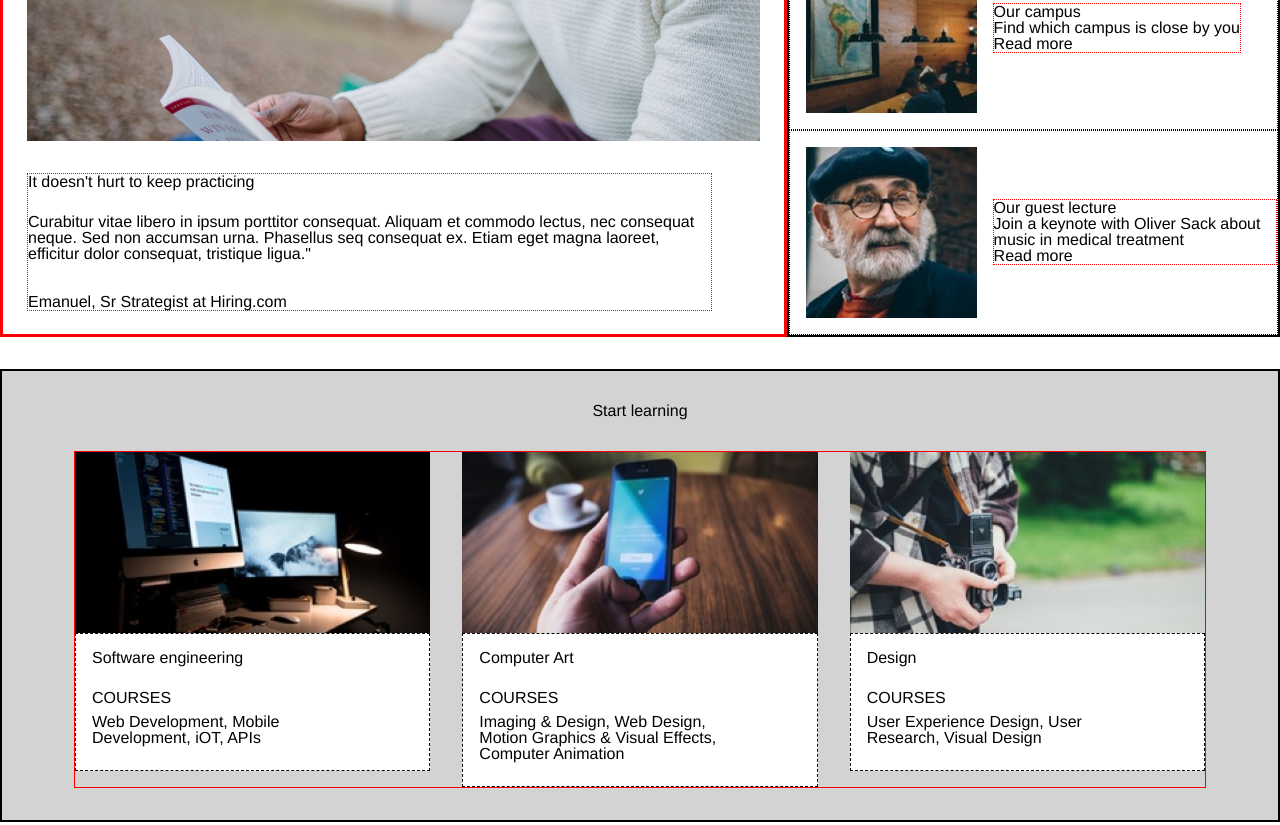
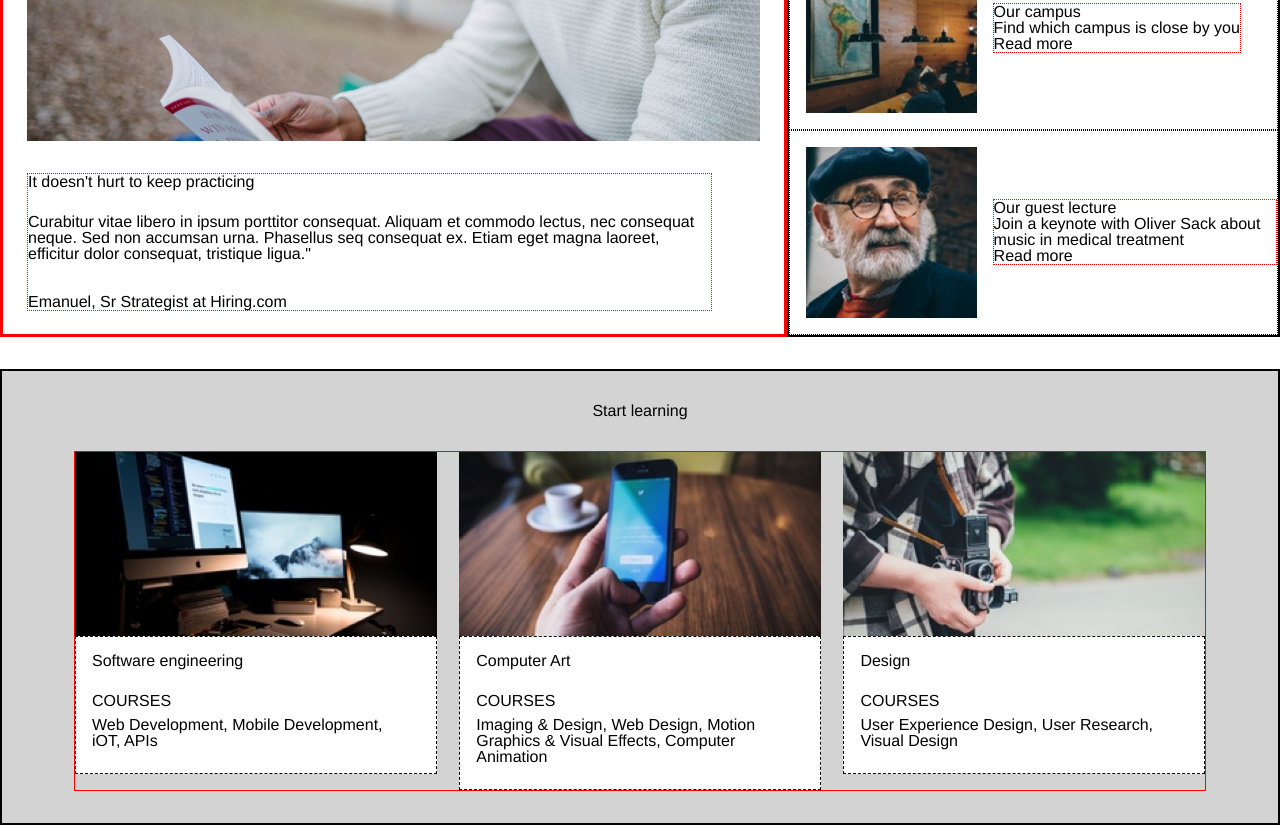
Before and after one commit to justinbaldauf/Colmar, a plain HTML site: page index.html in a window 1280 px wide. Shown: the part 971-1796 px from the top of the page. Drawn offline with Linux system fonts and the light colour scheme.

Commit message:
3rd section v2

```diff
--- a/index.html
+++ b/index.html
@@ -105,7 +105,7 @@
               <h5>Web Development, Mobile Development, iOT, APIs</h5>
             </div>
           </div>
-          <div id="computer-art" class="vertical-image-and-text-box">
+          <div class="vertical-image-and-text-box">
             <img class="desktop" src="./images/course-computer-art.jpg"/>
             <div class="flex-wrap-col">
               <h3>Computer Art</h3>
--- a/style.css
+++ b/style.css
@@ -285,11 +285,12 @@ main {
 .row-of-boxes {
   width: auto;
   display: flex;
+  justify-content: space-between;
   border: 1px red solid;
 }
 
 .vertical-image-and-text-box {
-  width: 33%;
+  width: 32%;
   display: flex;
   flex-direction: column;
 }
@@ -305,7 +306,7 @@ main {
   border: 1px black dashed;
   padding-left: 1rem;
   padding-top: 1rem;
-  padding-right: 4rem;
+  padding-right: 3rem;
   padding-bottom: 1.5rem;
 }
 
@@ -316,8 +317,8 @@ main {
 .vertical-image-and-text-box h5 {
   padding-top: .5rem;
 }
-
+/*
 #computer-art {
   padding-left: 2rem;
   padding-right: 2rem;
-}
+} */
```
